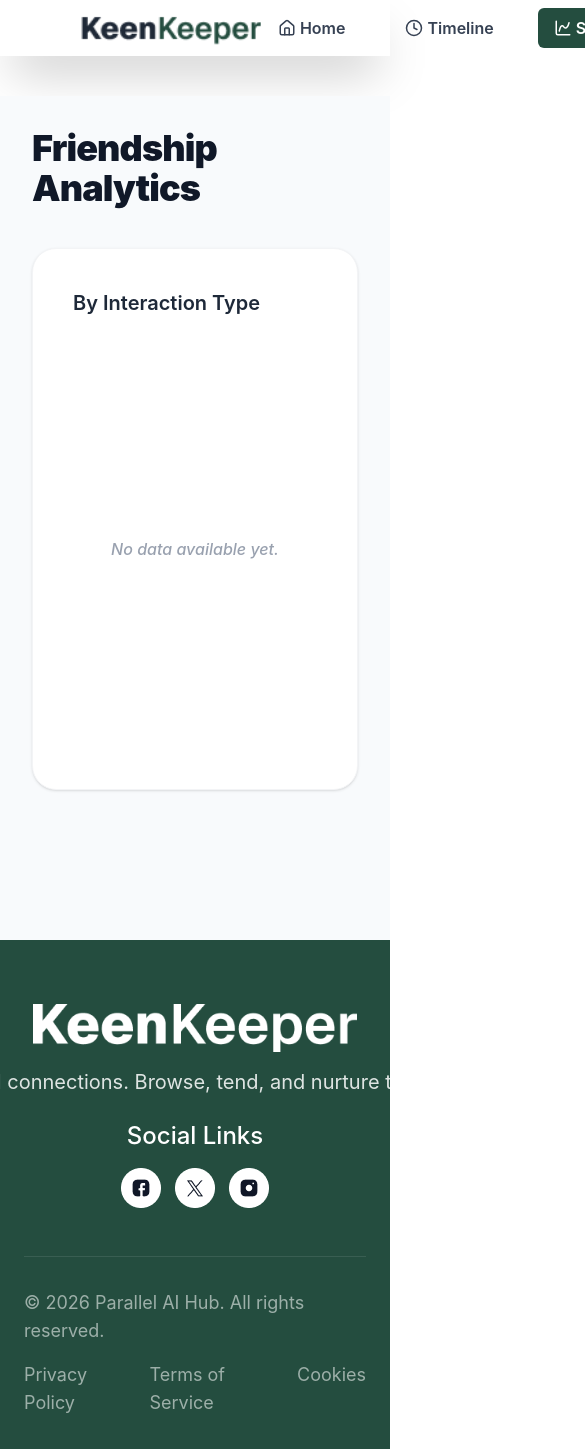
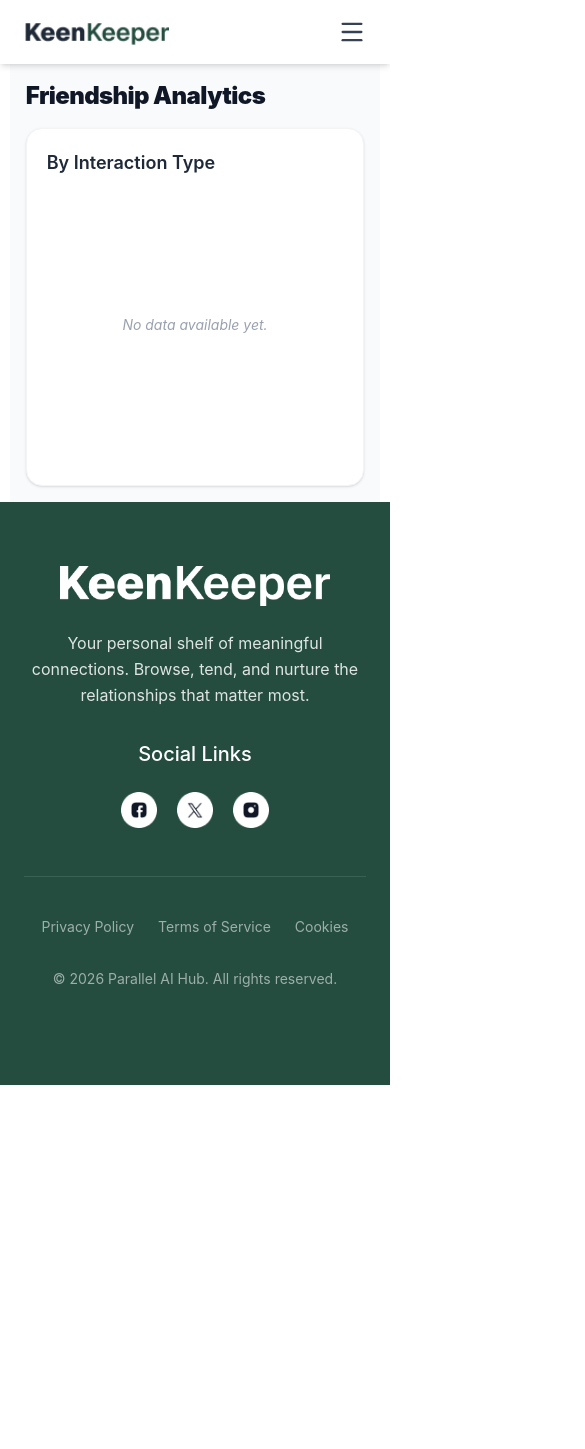
Before and after one commit to Aslam603/KEEN-KEEPER, a React (Vite) app: page /Stats in a window 390 px wide. Shown: the top 1449 px of the page, 585 px wide, since content can reach past the window. After the commit the page ends 1085 px from the top, so only its background shows below. Built offline with nearby package versions, Linux system fonts and the light colour scheme.

Commit message:
made few changes

```diff
--- a/src/components/Footer.jsx
+++ b/src/components/Footer.jsx
@@ -2,49 +2,53 @@ import React from 'react';
 
 const Footer = () => {
     return (
-        <footer className="bg-[#244D3F] pt-16 pb-8  text-white ">
+        <footer className="bg-[#244D3F] pt-16 pb-12 md:pb-8 text-white w-full">
             <div className="max-w-7xl mx-auto px-6">
 
                 <div className="flex flex-col items-center text-center">
                     <img
                         src="/logo-xl.png"
                         alt="Parallel Logo"
-                        className="h-12 w-auto mb-4"
+                        className="h-10 md:h-12 w-auto mb-6"
                     />
 
-                    <p className="text-white  mb-6 font-normal text-xl opacity-85 whitespace-nowrap">
+                    <p className="text-white mb-8 font-normal text-base md:text-xl opacity-85 max-w-2xl mx-auto leading-relaxed">
                         Your personal shelf of meaningful connections. Browse, tend, and nurture the relationships that matter most.
                     </p>
 
-                    <p className="text-2xl font-medium text-white  mb-4">
+                    <p className="text-xl md:text-2xl font-medium text-white mb-6">
                         Social Links
                     </p>
 
-                    <div className="flex gap-3.5 mb-12">
-                        <a href="#" className="hover:scale-110 transition-transform">
-                            <img src="/facebook.png" alt="Facebook" className="w-10  h-10 object-contain" />
+                    <div className="flex gap-5 mb-12">
+                        <a href="#" className="hover:scale-110 transition-transform duration-200">
+                            <img src="/facebook.png" alt="Facebook" className="w-9 h-9 md:w-10 md:h-10 object-contain" />
                         </a>
-                        <a href="#" className="hover:scale-110 transition-transform">
-                            <img src="/twitter.png" alt="Twitter" className="w-10 h-10 object-contain" />
+                        <a href="#" className="hover:scale-110 transition-transform duration-200">
+                            <img src="/twitter.png" alt="Twitter" className="w-9 h-9 md:w-10 md:h-10 object-contain" />
                         </a>
-                        <a href="#" className="hover:scale-110 transition-transform">
-                            <img src="/instagram.png" alt="Instagram" className="w-10 h-10 object-contain" />
+                        <a href="#" className="hover:scale-110 transition-transform duration-200">
+                            <img src="/instagram.png" alt="Instagram" className="w-9 h-9 md:w-10 md:h-10 object-contain" />
                         </a>
                     </div>
                 </div>
 
-                <div className="h-[1px] bg-gray-100 opacity-10 w-full mb-8"></div>
 
-                <div className="flex flex-col md:flex-row justify-between items-center gap-4">
-                    <p className="text-lg text-white opacity-55 font-normal">
-                        © 2026 Parallel AI Hub. All rights reserved.
-                    </p>
+                <div className="h-[1px] bg-white opacity-10 w-full mb-10"></div>
 
-                    <div className="flex gap-6 text-lg text-white opacity-55 font-normal">
-                        <a href="#" className="hover:text-[#244D3F] transition-colors">Privacy Policy</a>
-                        <a href="#" className="hover:text-[#244D3F] transition-colors">Terms of Service</a>
-                        <a href="#" className="hover:text-[#244D3F] transition-colors">Cookies</a>
 
+                <div className="flex flex-col md:flex-row justify-between items-center gap-8 pb-12 md:pb-0">
+
+                    <div className="text-center md:text-left order-2 md:order-1">
+                        <p className="text-sm md:text-lg text-white opacity-55 font-normal">
+                            © 2026 Parallel AI Hub. All rights reserved.
+                        </p>
+                    </div>
+
+                    <div className="flex flex-wrap justify-center gap-6 md:gap-8 text-sm md:text-lg text-white opacity-55 font-normal order-1 md:order-2">
+                        <a href="#" className="hover:text-white hover:opacity-100 transition-all">Privacy Policy</a>
+                        <a href="#" className="hover:text-white hover:opacity-100 transition-all">Terms of Service</a>
+                        <a href="#" className="hover:text-white hover:opacity-100 transition-all">Cookies</a>
                     </div>
                 </div>
 
--- a/src/components/shared/Navbar.jsx
+++ b/src/components/shared/Navbar.jsx
@@ -1,40 +1,77 @@
-import React from 'react';
+import React, { useState } from 'react';
 import logo from '../../assets/assets/logo.png';
-import { ChartSpline, Clock, HomeIcon } from 'lucide-react';
+import { ChartSpline, Clock, HomeIcon, Menu } from 'lucide-react';
 import MyNavLink from './MyNavLink';
 
 const Navbar = () => {
+    const [isOpen, setIsOpen] = useState(false);
+
+    const toggleMenu = () => setIsOpen(!isOpen);
+
     return (
-        <div>
-            <nav className='flex justify-between items-center py-[8px] shadow-2xl bg-white py-24 px-20'>
-                <img src={logo} alt="Logo" className="h-10" />
+        // Added relative here to ensure the dropdown anchors to the navbar bottom
+        <nav className='relative bg-white shadow-md z-50'>
+            <div className='flex justify-between items-center py-4 px-6 md:px-20'>
 
-                <ul className='flex gap-7'>
-                    <li className='flex items-center'>
+                {/* Logo */}
+                <img src={logo} alt="Logo" className="h-8 md:h-10" />
+
+                {/* Mobile Menu Button */}
+                <button
+                    className='md:hidden text-gray-700'
+                    onClick={toggleMenu}
+                    aria-label="Toggle Menu"
+                >
+                    <Menu size={28} />
+                </button>
+
+                {/* Desktop Navigation */}
+                <ul className='hidden md:flex gap-8'>
+                    <NavItems />
+                </ul>
+            </div>
+
+            {/* Small Dropdown Menu - Aligned to the bottom edge of the Navbar */}
+            <div className={`
+                absolute top-full right-6 w-48 bg-white shadow-2xl rounded-b-lg border border-gray-100 overflow-hidden
+                transition-all duration-200 ease-in-out origin-top
+                ${isOpen
+                    ? 'opacity-100 translate-y-0 pointer-events-auto'
+                    : 'opacity-0 -translate-y-2 pointer-events-none'}
+                md:hidden
+            `}>
+                <ul className='flex flex-col' onClick={() => setIsOpen(false)}>
+                    <NavItems isMobile={true} />
+                </ul>
+            </div>
+        </nav>
+    );
+};
+
+const NavItems = ({ isMobile }) => (
+    <>
+        <li className={`flex items-center ${isMobile ? 'px-4 py-3 hover:bg-gray-50' : ''}`}>
             <MyNavLink to="/">
-                            <div className='flex items-center gap-1'>
-                                <HomeIcon size={18} /> Home
+                <div className='flex items-center gap-2'>
+                    <HomeIcon size={18} /> <span>Home</span>
                 </div>
             </MyNavLink>
         </li>
-                    <li className='flex items-center'>
+        <li className={`flex items-center ${isMobile ? 'px-4 py-3 hover:bg-gray-50' : ''}`}>
             <MyNavLink to="/Timeline">
-                            <div className='flex items-center gap-1'>
-                                <Clock size={18} /> Timeline
+                <div className='flex items-center gap-2'>
+                    <Clock size={18} /> <span>Timeline</span>
                 </div>
             </MyNavLink>
         </li>
-                    <li className='flex items-center'>
+        <li className={`flex items-center ${isMobile ? 'px-4 py-3 hover:bg-gray-50' : ''}`}>
             <MyNavLink to="/Stats">
-                            <div className='flex items-center gap-1'>
-                                <ChartSpline size={18} /> Stats
+                <div className='flex items-center gap-2'>
+                    <ChartSpline size={18} /> <span>Stats</span>
                 </div>
             </MyNavLink>
         </li>
-                </ul>
-            </nav>
-        </div>
+    </>
 );
-};
 
 export default Navbar;
--- a/src/layout/RootLayout.jsx
+++ b/src/layout/RootLayout.jsx
@@ -6,12 +6,11 @@ import Footer from '../components/Footer';
 const RootLayout = () => {
     return (
 
-        <div className="flex flex-col min-h-screen">
-
+<div className="flex flex-col min-h-dvh w-full">
             <Navbar />
 
 
-            <main className="flex-grow">
+            <main className="flex-grow ">
                 <Outlet />
             </main>
 
--- a/src/pages/Stats/Stats.jsx
+++ b/src/pages/Stats/Stats.jsx
@@ -9,35 +9,35 @@ const Stats = () => {
     useEffect(() => {
         const history = JSON.parse(localStorage.getItem('timeline')) || [];
         const categories = ['Call', 'Text', 'Video'];
-
         const chartData = categories.map(type => ({
             name: type,
             value: history.filter(item => item.type === type).length
         })).filter(item => item.value > 0);
-
         setData(chartData);
     }, []);
 
     return (
-        <div className="max-w-4xl mx-auto p-8 mt-10 bg-[#F8FAFC] min-h-screen">
-            <h1 className="text-4xl font-black text-gray-900 mb-10 tracking-tight text-startr">
+        <div className="w-[95%] max-w-4xl mx-auto px-4 pt-4 pb-4 md:pt-10 md:pb-8 bg-[#F8FAFC]">
+            <h1 className="text-2xl md:text-4xl font-black text-gray-900 mb-4 md:mb-8 tracking-tight">
                 Friendship Analytics
             </h1>
 
-            <div className="bg-white p-10 rounded-3xl shadow-sm border border-gray-100 flex flex-col items-center">
-                <h3 className="text-xl font-semibold text-gray-800 mb-8 w-full text-start">By Interaction Type</h3>
+            <div className="bg-white p-5 md:p-8 rounded-2xl md:rounded-3xl shadow-sm border border-gray-100">
+                <h3 className="text-lg md:text-xl font-semibold text-gray-800 mb-2">
+                    By Interaction Type
+                </h3>
 
-                <div className="w-full h-[400px]">
+                <div className="w-full h-[280px] md:h-[350px]">
                     {data.length > 0 ? (
                         <ResponsiveContainer width="100%" height="100%">
-                            <PieChart>
+                            <PieChart margin={{ top: 0, right: 0, bottom: 0, left: 0 }}>
                                 <Pie
                                     data={data}
                                     cx="50%"
-                                    cy="45%"
-                                    innerRadius={100}
-                                    outerRadius={140}
-                                    paddingAngle={10}
+                                    cy="50%"
+                                    innerRadius="60%"
+                                    outerRadius="90%"
+                                    paddingAngle={8}
                                     dataKey="value"
                                     stroke="none"
                                 >
@@ -45,24 +45,21 @@ const Stats = () => {
                                         <Cell key={`cell-${index}`} fill={COLORS[index % COLORS.length]} />
                                     ))}
                                 </Pie>
-                                <Tooltip
-                                    contentStyle={{
-                                        borderRadius: '16px',
-                                        border: 'none',
-                                        boxShadow: '0 10px 15px -3px rgba(0,0,0,0.1)',
-                                        fontWeight: 'bold'
-                                    }}
-                                />
+                                <Tooltip />
                                 <Legend
                                     verticalAlign="bottom"
-                                    height={36}
                                     iconType="circle"
-                                    formatter={(value) => <span className="text-gray-600 font-bold">{value}s</span>}
+                                    wrapperStyle={{ bottom: 0 }}
+                                    formatter={(value) => (
+                                        <span className="text-gray-600 font-bold text-xs md:text-sm">
+                                            {value}s
+                                        </span>
+                                    )}
                                 />
                             </PieChart>
                         </ResponsiveContainer>
                     ) : (
-                        <div className="flex items-center justify-center h-full text-gray-400 font-medium italic">
+                        <div className="flex items-center justify-center h-full text-gray-400 italic text-sm">
                             No data available yet.
                         </div>
                     )}
```
Also changed, not shown: src/index.css (line endings or trailing spaces). Lines whose indentation alone changed are shown as unchanged.
